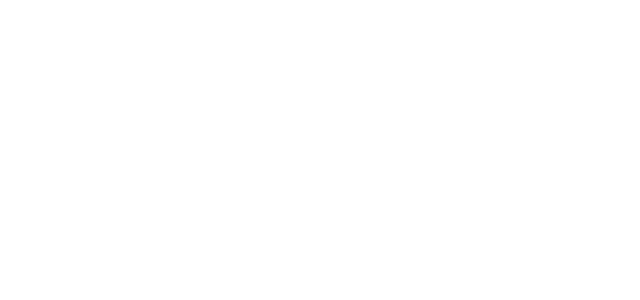
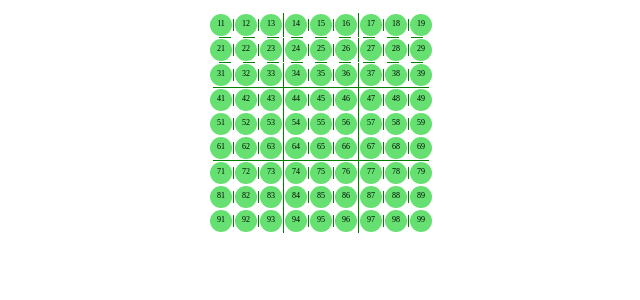
Before and after one commit to JohYoshida/Sudokube, a React (Create React App) app: page / in a window 1280 px wide. Shown: the top 300 px of the page, without its empty margins (319-959 px from the left). Built offline with nearby package versions, Linux system fonts and the light colour scheme.

Commit message:
Setup Board

```diff
--- a/src/App.js
+++ b/src/App.js
@@ -1,6 +1,6 @@
 import React, { Component } from 'react';
-import logo from './logo.svg';
 import './App.css';
+import Board from "./components/Board";
 
 class App extends Component {
   constructor(props) {
@@ -10,15 +10,13 @@
     };
   }
 
-
   render() {
     return (
       <div className="App">
-
+        <Board />
       </div>
     );
   }
-
 }
 
 export default App;
--- /dev/null
+++ b/src/components/Board.jsx
@@ -0,0 +1,60 @@
+import React, { Component } from "react";
+import Cell from "./Cell";
+import Divider from "./Divider";
+
+class Board extends Component {
+  render() {
+    const Board = this.makeBoard();
+    return <div className="Board">{Board}</div>;
+  }
+
+  makeBoard = () => {
+    const Board = [];
+    let Third = this.makeThird(1);
+    let div = this.makeHorizontalDivider("em");
+    Board.push(Third);
+    Board.push(div);
+    Third = this.makeThird(2);
+    Board.push(Third);
+    Board.push(div);
+    Third = this.makeThird(3);
+    Board.push(Third);
+    return Board;
+  }
+
+  makeThird = (val) => {
+    const Third = [];
+    let row = [];
+    let count = 3 * val;
+    for (var i = count - 3; i <= count; i++) {
+      for (var j = 1; j <= 9; j++) {
+        row.push(<Cell key={j} i={i} j={j}/>);
+        if (j === 3 || j === 6) {
+          row.push(<Divider key={j} type="vertical_em"/>);
+        } else if (j !== 9) {
+          row.push(<Divider key={j} type="vertical"/>);
+        }
+      }
+      row = [];
+      Third.push(<div className="row" key={`${i}-row`}>{ row }</div>);
+      if (i === 0 || i === 1) {
+        Third.push(this.makeHorizontalDivider());
+      }
+    }
+    return Third;
+  }
+
+  makeHorizontalDivider = (modifier) => {
+    let row = [];
+    let type = "horizontal";
+    if (modifier === "em") {
+      type += "_em";
+    }
+    for (var i = 0; i < 9; i++) {
+      row.push(<Divider key={i} type={type}/>);
+    }
+    return (<div className="row" key="a">{ row }</div>);
+  }
+}
+
+export default Board;
--- /dev/null
+++ b/src/components/Cell.jsx
@@ -0,0 +1,14 @@
+import React, { Component } from "react";
+
+class Cell extends Component {
+  render() {
+    return(
+      <div className="Cell">
+        {this.props.i}
+        {this.props.j}
+      </div>
+    );
+  }
+}
+
+export default Cell;
--- /dev/null
+++ b/src/components/Divider.jsx
@@ -0,0 +1,14 @@
+import React, { Component } from "react";
+
+class Divider extends Component {
+  render() {
+    const className = "Divider " + this.props.type;
+    return(
+      <div className={className}>
+
+      </div>
+    );
+  }
+}
+
+export default Divider;
--- a/src/styles/main.css
+++ b/src/styles/main.css
@@ -2,7 +2,55 @@
   display: flex;
   flex-direction: column;
   text-align: center;
-  color: red;
+}
+.App .Board {
+  display: flex;
+  margin: 5px;
+  justify-content: center;
+  flex-direction: column;
+}
+.App .Board .row {
+  display: flex;
+  justify-content: center;
+}
+
+.Cell {
+  align-self: center;
+  height: 12px;
+  width: 12px;
+  padding: 5px;
+  margin: 1px;
+  font-size: 8px;
+  border-radius: 12px;
+  background-color: #65e071;
+}
+
+.Divider {
+  background-color: green;
+}
+
+.vertical {
+  height: 12px;
+  width: 1px;
+  margin-top: 6px;
+  margin-bottom: 6px;
+}
+
+.vertical_em {
+  height: 24px;
+  width: 1px;
+}
+
+.horizontal {
+  height: 1px;
+  width: 12px;
+  margin-left: 6px;
+  margin-right: 6px;
+}
+
+.horizontal_em {
+  height: 1px;
+  width: 24px;
 }
 
 /*# sourceMappingURL=main.css.map */
--- a/src/styles/main.scss
+++ b/src/styles/main.scss
@@ -2,4 +2,49 @@
   display: flex;
   flex-direction: column;
   text-align: center;
+  .Board {
+    display: flex;
+    margin: 5px;
+    justify-content: center;
+    flex-direction: column;
+    .row {
+      display: flex;
+      justify-content: center;
+    }
+  }
 }
+
+.Cell {
+  align-self: center;
+  height: 12px;
+  width: 12px;
+  padding: 5px;
+  margin: 1px;
+  font-size: 8px;
+  border-radius: 12px;
+  background-color: rgba(101, 224, 113, 100);
+}
+
+.Divider {
+  background-color: green;
+}
+.vertical {
+  height: 12px;
+  width: 1px;
+  margin-top: 6px;
+  margin-bottom: 6px;
+}
+.vertical_em {
+  height: 24px;
+  width: 1px;
+}
+.horizontal {
+  height: 1px;
+  width: 12px;
+  margin-left: 6px;
+  margin-right: 6px;
+}
+.horizontal_em {
+  height: 1px;
+  width: 24px;
+}
```
Also changed, not shown: 1 other file (tests, documents, lock files or other folders).
